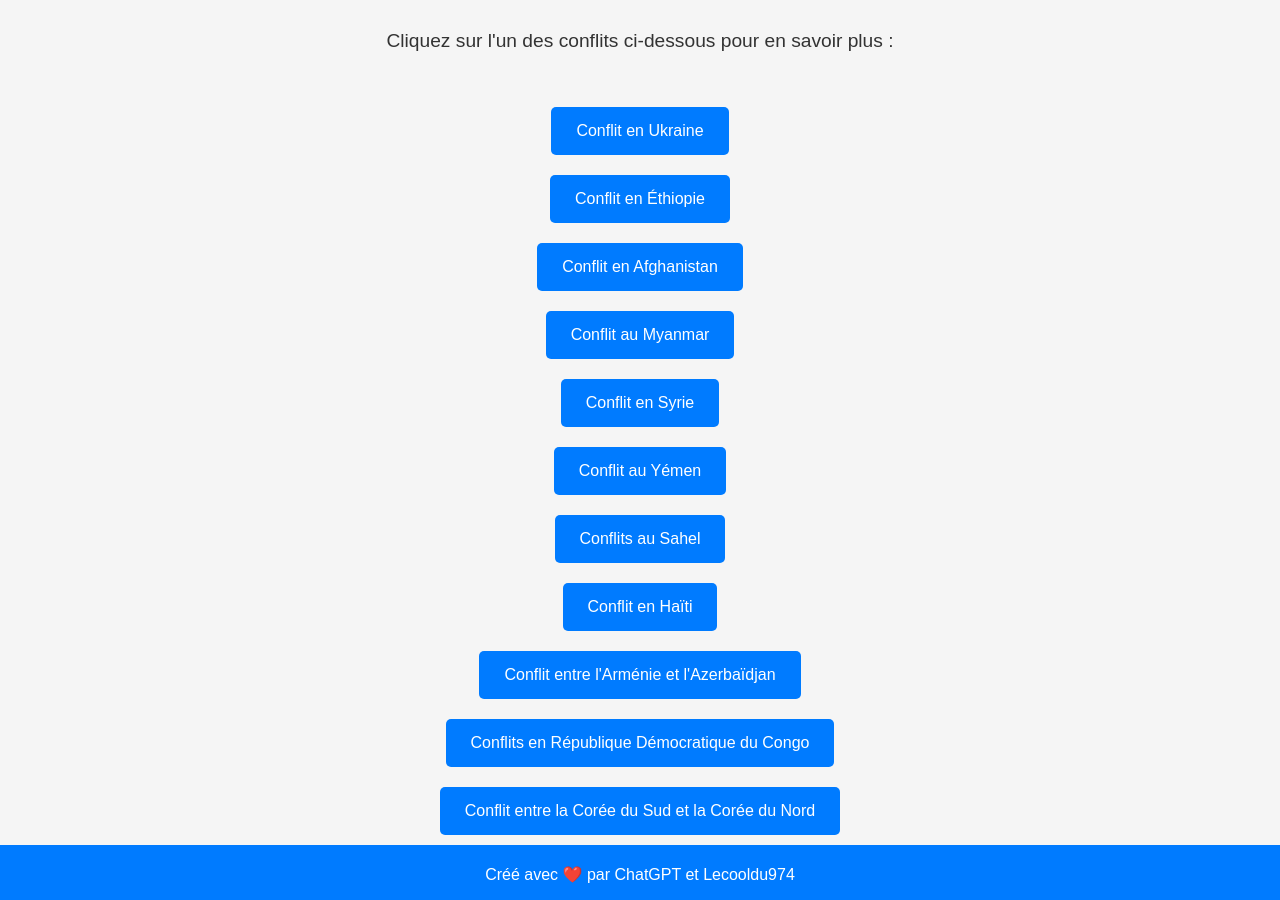
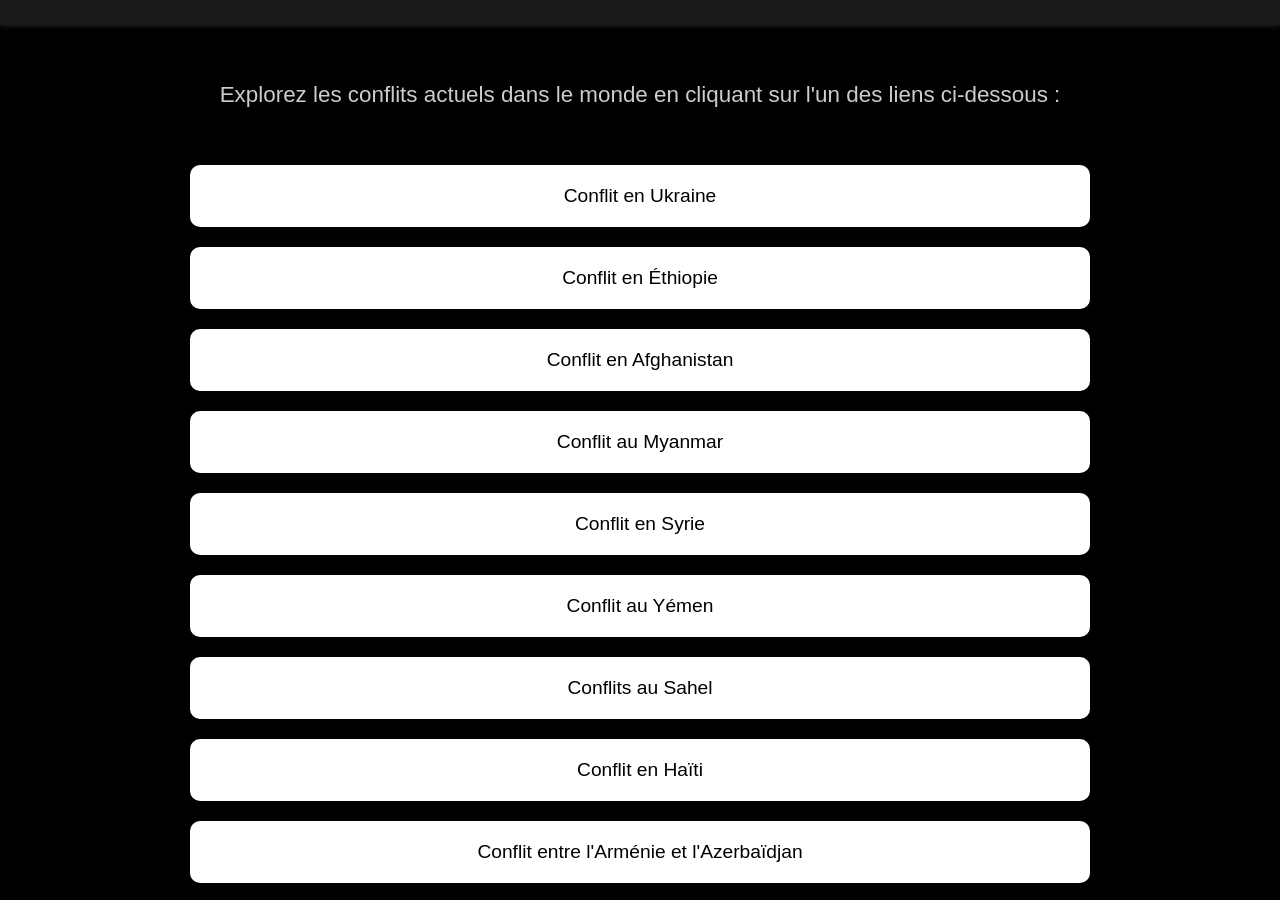
Before and after one commit to Lecooldu974/world-conflicts-2024, a plain HTML site: page index.html in a window 1280 px wide. Shown: the part 100-1000 px from the top of the page. Drawn offline with Linux system fonts and the light colour scheme.

Commit message:
Update index.html

```diff
--- a/index.html
+++ b/index.html
@@ -7,61 +7,66 @@
     <style>
         body {
             font-family: 'Arial', sans-serif;
-            background-color: #f5f5f5;
-            color: #333;
+            background-color: #000;
+            color: #fff;
             margin: 0;
             padding: 0;
-            display: flex;
-            flex-direction: column;
-            align-items: center;
+            overflow-y: scroll;
+            scroll-behavior: smooth;
         }
         header {
-            background-color: #007bff;
+            background-color: #1a1a1a;
             width: 100%;
-            padding: 20px 0;
+            padding: 40px 0;
             text-align: center;
-            color: white;
-            box-shadow: 0 2px 4px rgba(0, 0, 0, 0.1);
+            color: #fff;
+            box-shadow: 0 2px 4px rgba(255, 255, 255, 0.1);
         }
         header h1 {
             margin: 0;
-            font-size: 2em;
-            letter-spacing: 1px;
+            font-size: 2.5em;
+            letter-spacing: 1.5px;
         }
         .content {
             width: 80%;
             max-width: 900px;
-            margin-top: 30px;
+            margin: 50px auto;
             text-align: center;
         }
         .content p {
-            font-size: 1.2em;
-            line-height: 1.6;
-            margin-bottom: 40px;
+            font-size: 1.4em;
+            line-height: 1.8;
+            margin-bottom: 50px;
+            color: #ccc;
         }
         .content a {
-            display: inline-block;
-            margin: 10px 0;
-            padding: 15px 25px;
+            display: block;
+            margin: 20px 0;
+            padding: 20px 30px;
             text-decoration: none;
-            color: white;
-            background-color: #007bff;
-            border-radius: 5px;
-            transition: background-color 0.3s ease;
+            color: #000;
+            background-color: #fff;
+            border-radius: 10px;
+            transition: transform 0.3s ease, background-color 0.3s ease;
+            font-size: 1.2em;
         }
         .content a:hover {
-            background-color: #0056b3;
+            background-color: #444;
+            color: #fff;
+            transform: translateY(-5px);
         }
         footer {
-            margin-top: auto;
-            padding: 20px;
+            margin-top: 100px;
+            padding: 30px 0;
             text-align: center;
-            background-color: #007bff;
-            color: white;
+            background-color: #1a1a1a;
+            color: #ccc;
             width: 100%;
         }
         footer p {
             margin: 0;
+            font-size: 1.1em;
+            letter-spacing: 0.5px;
         }
     </style>
 </head>
@@ -72,19 +77,19 @@
     </header>
 
     <div class="content">
-        <p>Cliquez sur l'un des conflits ci-dessous pour en savoir plus :</p>
+        <p>Explorez les conflits actuels dans le monde en cliquant sur l'un des liens ci-dessous :</p>
 
-        <a href="Ukraine.html">Conflit en Ukraine</a><br>
-        <a href="Ethiopie.html">Conflit en Éthiopie</a><br>
-        <a href="Afghanistan.html">Conflit en Afghanistan</a><br>
-        <a href="Myanmar.html">Conflit au Myanmar</a><br>
-        <a href="Syrie.html">Conflit en Syrie</a><br>
-        <a href="Yemen.html">Conflit au Yémen</a><br>
-        <a href="Sahel.html">Conflits au Sahel</a><br>
-        <a href="Haiti.html">Conflit en Haïti</a><br>
-        <a href="Armenie_Azerbaidjan.html">Conflit entre l'Arménie et l'Azerbaïdjan</a><br>
-        <a href="RDC.html">Conflits en République Démocratique du Congo</a><br>
-        <a href="Coree_Sud_Nord.html">Conflit entre la Corée du Sud et la Corée du Nord</a>
+        <a href="Ukraine.html">Conflit en Ukraine</a>
+        <a href="Ethiopie.html">Conflit en Éthiopie</a>
+        <a href="Afghanistan.html">Conflit en Afghanistan</a>
+        <a href="Myanmar.html">Conflit au Myanmar</a>
+        <a href="Syrie.html">Conflit en Syrie</a>
+        <a href="Yemen.html">Conflit au Yémen</a>
+        <a href="Sahel.html">Conflits au Sahel</a>
+        <a href="Haiti.html">Conflit en Haïti</a>
+        <a href="Armenie_Azerbaidjan.html">Conflit entre l'Arménie et l'Azerbaïdjan</a>
+        <a href="RDC.html">Conflits en République Démocratique du Congo</a>
+        <a href="Corees.html">Conflit entre la Corée du Sud et la Corée du Nord</a>
     </div>
 
     <footer>
```
